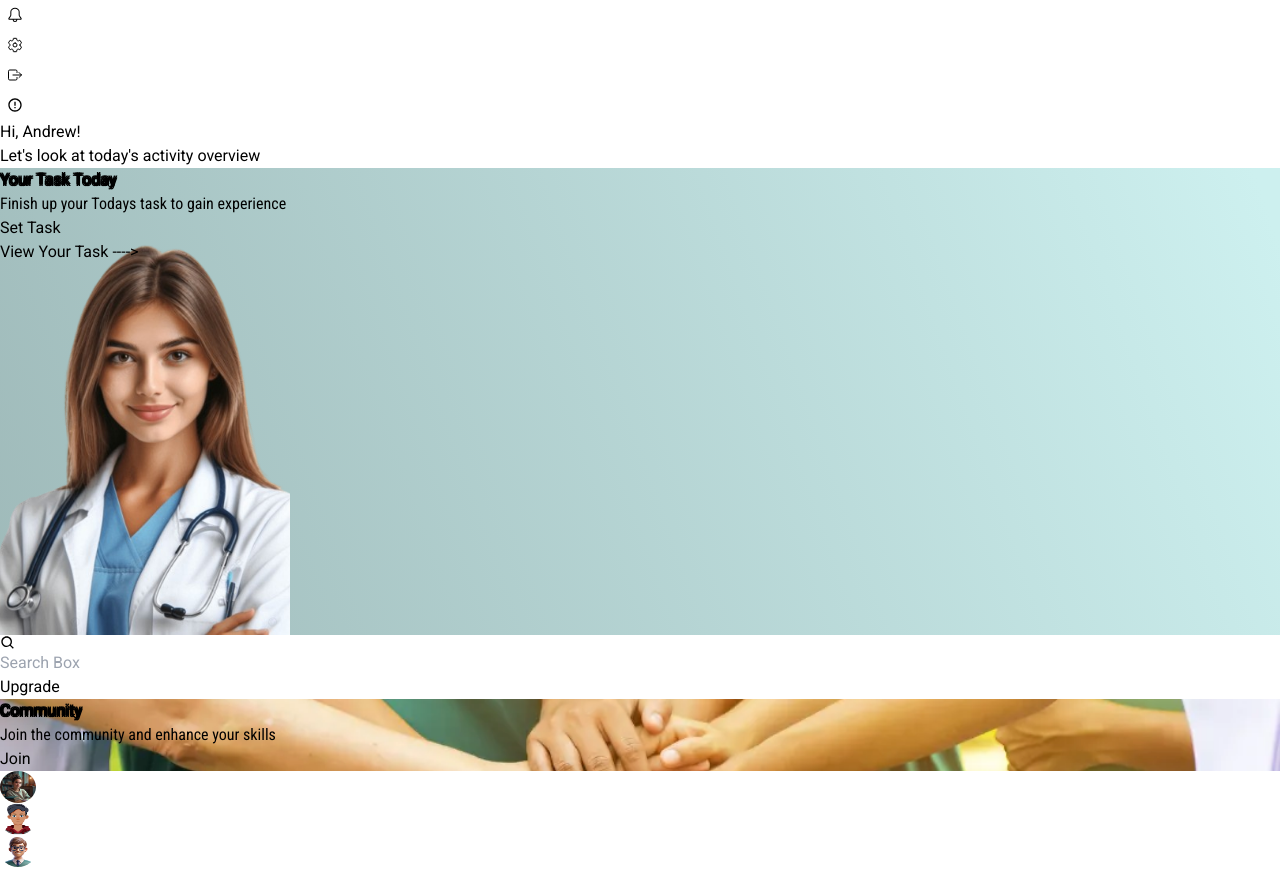
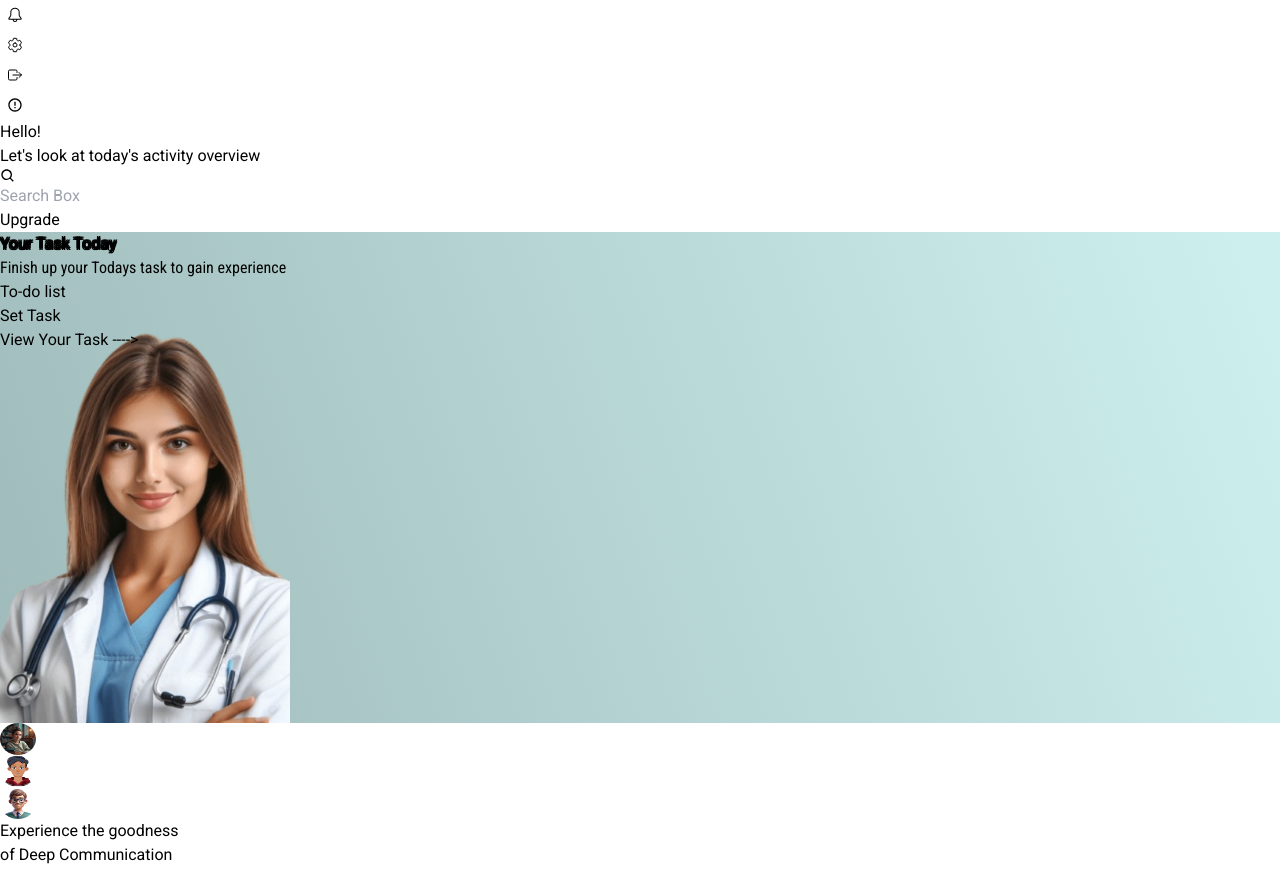
Before and after one commit to oishik-biswas/outcast-icdcit-hackathon, a React (Vite) app in the folder frontend/: page /home in a window 1280 px wide. Shown: the part 300-1169 px from the top of the page. Built offline with nearby package versions, Linux system fonts and the light colour scheme.

Commit message:
changes in ui

```diff
--- a/frontend/src/Login/Register.jsx
+++ b/frontend/src/Login/Register.jsx
@@ -50,8 +50,10 @@ const Register = () => {
         fullName: formData.firstName + " " + formData.lastName,
         password: formData.password,
       });
+
+     // console.log(response.data.fullName.firstName);
       alert("Registration successful!");
-      navigate("/login");
+      navigate("/home");
 
       setFormData({ email: "", firstName: "", lastName: "", password: "" });
       setErrors({});
--- a/frontend/src/components/ChatCard.jsx
+++ b/frontend/src/components/ChatCard.jsx
@@ -12,7 +12,7 @@ function ChatCard() {
  };
   return (
 
-      <div className="w-[26vw] h-[25rem]  border-2 rounded-lg bg-white ml-[2rem] mt-[1rem]">
+      <div className="w-[40vw] h-[25rem]  border-2 rounded-lg bg-white ml-[3rem] mt-[1rem]">
 
             <div className="topline text-md h-[60%] ml-[1rem]">
               <div className='mt-[2rem] flex relative'><img src={Avatar1} className='avatar ' alt="" />
--- a/frontend/src/components/CoursesCard.jsx
+++ b/frontend/src/components/CoursesCard.jsx
@@ -11,7 +11,7 @@ function CoursesCard() {
   };
   return (
     <div>
-         <div className="w-[26vw] h-[25rem]  border-2 rounded-lg bg-white ml-[2rem] mt-[1rem]">
+         <div className="w-[40vw] h-[25rem]  border-2 rounded-lg bg-white ml-[2rem] mt-[1rem]">
          <h1 className='text-3xl font-bold text-[40px] px-5 py-[1rem] mt-[2rem]'>Courses</h1>
          <p className='text-[19px] font-semibold ml-[1rem] '>Micro Courses offered to you featured by AI </p>
          <p className='text-[15px] font-light ml-[1rem] '>This will fasten up your course with detailed study set by AI and that too for FREE!!</p>
--- a/frontend/src/components/Home.jsx
+++ b/frontend/src/components/Home.jsx
@@ -20,27 +20,31 @@ function Home() {
        <div className="md:hidden">
          <Navbar/>
          </div>
-         <div className="main bg-[#d4f3fd] w-auto h-auto ml-[5rem] ">
+         <div className="main bg-[#d4f3fd] w-[100vw] h-auto ml-[5rem] ">
           <div className="flex ">
-         <div className="ml-7 lefthand">
 
-          <h1 className='text-[40px]  font-bold'>Hi, {name}!</h1>
-          <h3 className='font-semibold text-gray-600 text-[15px]'>Let's look at today's activity overview</h3>
-
+        {/*} <div className="ml-7 lefthand">*/}
+          <div className='flex flex-col ml-[2rem]'>
+            <div className='flex '>
+         <div> <h1 className='text-[40px]  font-bold'>Hello!</h1>
+          <h3 className='font-semibold text-gray-600 text-[15px]'>Let's look at today's activity overview</h3></div>
+          <Search/>
+          <button type="button" className='bg-black text-lime-300 h-[43px] w-[138px] ml-3 px-10  rounded-[30px] flex items-center mt-[1rem]'>Upgrade</button>
+          </div>
           <TaskCard/>
 
-       </div>
+          </div>
+      {/*} </div>*/}
          <div className="righthand py-[1rem] flex flex-col cursor-pointer h-[5rem] ">
           <div className="flex ">
-          <Search/>
-         <button type="button" className='bg-black text-lime-300 h-[43px] w-[138px] ml-3 px-10  rounded-[30px] flex items-center '>Upgrade</button>
+
          </div>
-         <CommunityCard/>
+      {/*} <CommunityCard/>*/}
          </div>
          </div>
          <div className="cards flex">
           <ChatCard/>
-          <ProgressCard/>
+          {/*<ProgressCard/>*/}
           <CoursesCard/>
           </div>
          </div>
--- a/frontend/src/components/Search.jsx
+++ b/frontend/src/components/Search.jsx
@@ -2,7 +2,7 @@ import React from 'react';
 import { BiSearch } from 'react-icons/bi';
 function Search() {
   return (
-    <div>
+    <div className='mt-[1rem] ml-[400px]'>
           <BiSearch className='absolute top-[24px] ml-[2rem] text-[25px] text-gray-500'/> <input type="text" value=""  placeholder='Search Box' className='rounded-[30px] w-[330px] h-[40px] px-[70px] text-[20px] shadow-md shadow-gray-500'/>
 
     </div>
--- a/frontend/src/components/TaskCard.jsx
+++ b/frontend/src/components/TaskCard.jsx
@@ -14,14 +14,16 @@ function TaskCard() {
   };
   return (
 
-      <div className="w-[675px] h-[400px]  border-2 rounded-[30px] shadow-[6px_4px_4px_0px_#00000040] Taskcardbg">
-         <div className="flex ">
+      <div className="w-[1100px] h-[400px]  border-2 rounded-[30px] shadow-[6px_4px_4px_0px_#00000040] Taskcardbg">
+         <div className="flex gap-[380px]">
           <div className="lefthand">
-            <h1 className='text-4xl ml-5 text-white font-bold mt-6 outlined-text'>Your Task Today</h1>
+            <h1 className='text-[55px] ml-5 text-white font-bold mt-6 outlined-text'>Your Task Today</h1>
             <p className='ml-[1rem] text-[18px] text-[#588117]  font-medium condesed w-[365px] '>Finish up your Todays task to gain experience</p>
-
+              <ul className='ml-[1rem] text-[18px] text-black  font-medium condesed w-[365px] '>
+                <li>To-do list</li>
+              </ul>
             <div className="flex gap-[15rem]">
-            <button className='rounded-[30px] bg-black text-white w-[240px] h-[2rem] mt-[230px] ml-[2rem]'
+            <button className='rounded-[30px] bg-black text-white w-[240px] h-[2rem] mt-[185px] ml-[2rem]'
             onClick={tosettask}>Set Task</button> </div>  </div>
 
 
--- a/frontend/src/innerComponents/CoursesPage.jsx
+++ b/frontend/src/innerComponents/CoursesPage.jsx
@@ -42,13 +42,13 @@ function CoursesPage() {
   }
 
   return (
-    <div className='flex bg-[#d4f3fd] h-auto'>
+    <div className='flex bg-[#d4f3fd] h-auto overflow-hidden'>
       <div className='hidden md:block fixed'>
         <SideBar />
       </div>
       <div className=" w-auto h-auto">
         <div className="text-[50px] py-[20px] ml-[8rem] font-semibold flex gap-[400px]">Courses Page
-          <div className='text-[20px] flex gap-[30px] mt-[1rem]'><button className='bg-[rgb(173,189,226)] border-[rgb(156,176,222)] h-[40px] w-auto px-[2rem] py-[1rem] rounded-[30px] flex items-center hover:text-white hover:bg-[rgb(135,163,229)]'
+          <div className='text-[20px] flex gap-[30px] mt-[1rem]'><button className='bg-[rgb(173,189,226)] border-[rgb(156,176,222)] h-[40px] w-auto px-[2rem] py-[1rem] rounded-[30px] flex items-center overflow-hidden hover:text-white hover:bg-[rgb(135,163,229)]'
           onClick={tominimize}>
             Minimize any pdf</button>
           <button className='bg-[rgb(173,189,226)] border-[rgb(156,176,222)] h-[40px] w-auto px-[2rem] py-[1rem] rounded-[30px] flex items-center hover:text-white hover:bg-[rgb(135,163,229)]'
--- a/frontend/src/innerComponents/Minimizepdf.jsx
+++ b/frontend/src/innerComponents/Minimizepdf.jsx
@@ -1,4 +1,5 @@
 import React, { useState } from 'react';
+import SideBar from '../components/SideBar';
 
 function MinimizedPDF() {
   const [file, setFile] = useState(null);
@@ -13,19 +14,31 @@ function MinimizedPDF() {
   };
 
   return (
-    <div>
-      <h2>Upload PDF</h2>
+    <div className="flex bg-[#d4f3fd] min-h-screen">
+      {/* Sidebar - Visible on medium screens and up */}
+      <div className="hidden md:block fixed w-64">
+        <SideBar />
+      </div>
+
+      {/* Main Content */}
+      <div className="flex-1 ml-0 md:ml-64 p-6 flex flex-col items-center">
+        <div className="w-full max-w-md bg-white rounded-lg shadow-md p-6">
+          <h2 className="text-2xl font-semibold text-gray-700 mb-4">Upload PDF</h2>
           <input
             type="file"
             accept="application/pdf"
             onChange={handleFileChange}
+            className="block w-full text-sm text-gray-600 bg-white border border-gray-300 rounded-lg cursor-pointer focus:outline-none focus:ring-2 focus:ring-blue-500 focus:border-transparent mb-4"
           />
           {file && (
-        <div>
-          <h3>Uploaded PDF: {file.name}</h3>
-          <p>File size: {file.size} bytes</p>
+            <div className="bg-white p-4 rounded-lg shadow-md mt-4 w-full">
+              <h3 className="text-lg font-medium text-gray-800">Uploaded PDF:</h3>
+              <p className="text-gray-600 truncate">{file.name}</p>
+              <p className="text-gray-600">File size: {file.size} bytes</p>
             </div>
           )}
+        </div>
+      </div>
     </div>
   );
 }
--- a/frontend/src/innerComponents/SetTaskPage.jsx
+++ b/frontend/src/innerComponents/SetTaskPage.jsx
@@ -1,7 +1,9 @@
 import React, { useState } from 'react';
 import SideBar from '../components/SideBar';
+import TaskPage from './TaskPage';
 
 function SetTaskPage() {
+
   const [tasks, setTasks] = useState([{ taskName: '', requiredHours: '' }]);
 
   const handleTaskChange = (index, event) => {
@@ -18,6 +20,7 @@ function SetTaskPage() {
     e.preventDefault();
     // Handle form submission logic, for example, sending tasks to the backend
     console.log(tasks);
+
   };
 
   return (
--- a/frontend/src/innerComponents/TaskPage.jsx
+++ b/frontend/src/innerComponents/TaskPage.jsx
@@ -2,8 +2,6 @@ import React, { useState, useEffect } from "react";
 import SideBar from '../components/SideBar';
 
 const TaskPage = () => {
-  const [selectedDay, setSelectedDay] = useState("");
-
   const schedule = {
     Monday: [
       { task: "Meeting with team", from: "10:00 AM", to: "11:00 AM" },
@@ -34,6 +32,9 @@ const TaskPage = () => {
       { task: "Plan for the week ahead", from: "4:00 PM", to: "5:00 PM" }
     ],
   };
+  const [selectedDay, setSelectedDay] = useState("");
+
+
 
   const dayNames = ["Sunday", "Monday", "Tuesday", "Wednesday", "Thursday", "Friday", "Saturday"];
 
```
Lines whose indentation alone changed are shown as unchanged.
